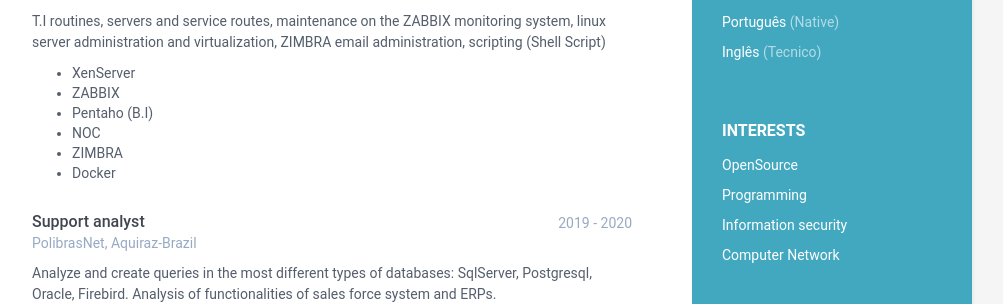
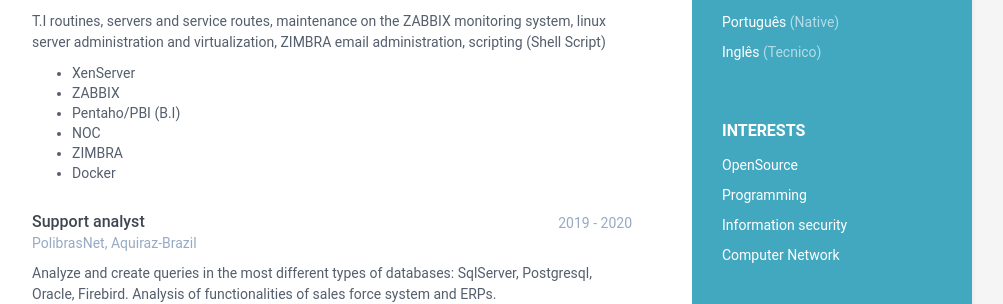
Before and after one commit to jefersonaraujo/jefersonaraujo.github.io, a Jekyll site: the page built from index.html, in a window 1280 px wide. Shown: the part 663-967 px from the top of the page, without its empty margins (168-1171 px from the left). Built offline with Jekyll 4.4.1, drawn with Linux system fonts in a browser that asks for light colours.

Commit message:
atualização

```diff
--- a/_data/data.yml
+++ b/_data/data.yml
@@ -75,7 +75,7 @@ experiences:
 
           - XenServer
           - ZABBIX
-          - Pentaho (B.I)
+          - Pentaho/PBI (B.I)
           - NOC
           - ZIMBRA
           - Docker
```
